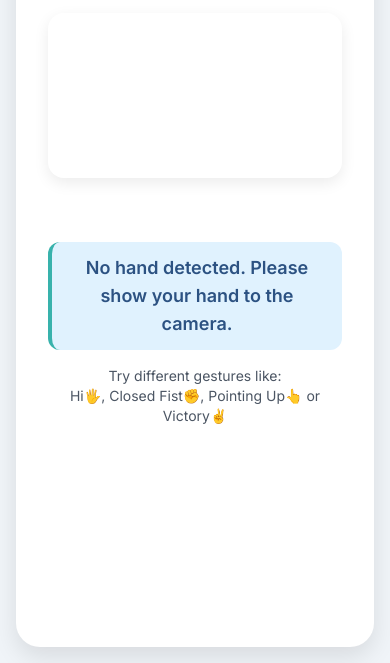
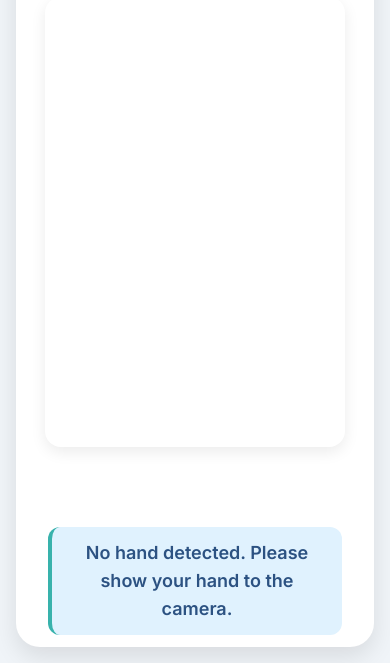
Before and after one commit to Mayur1Kumar/gesture, a plain HTML site: page index.html in a window 390 px wide. Shown: the part 181-844 px from the top of the page. Drawn offline with nearby package versions, Linux system fonts and the light colour scheme.

Commit message:
index.html

```diff
--- a/index.html
+++ b/index.html
@@ -11,16 +11,21 @@
             font-family: 'Inter', sans-serif;
             background-color: #f0f4f8;
             min-height: 100vh;
+            height: 100vh;
+            overflow: hidden;
             display: flex;
             flex-direction: column;
             align-items: center;
             justify-content: center;
             padding: 1rem;
+            box-sizing: border-box;
         }
         .container {
             width: 100%;
             max-width: 1600px;
             min-height: calc(100vh - 2rem);
+            max-height: calc(100vh - 2rem);
+            overflow: hidden;
             background-color: #ffffff;
             border-radius: 1.5rem;
             box-shadow: 0 10px 25px rgba(0, 0, 0, 0.1);
@@ -28,6 +33,7 @@
             display: flex;
             flex-direction: column;
             align-items: center;
+            box-sizing: border-box;
         }
         @media (min-width: 768px) {
             .container {
@@ -61,6 +67,48 @@
             max-height: 550px;
             aspect-ratio: 16/9;
         }
+
+        @media (orientation: portrait) and (max-width: 767px) {
+            .container {
+                flex-direction: column;
+                padding: 1rem;
+                max-height: calc(100vh - 2rem);
+                overflow: hidden;
+            }
+            .video-container {
+                width: auto;
+                margin-right: 0;
+                margin-bottom: 1rem;
+                display: flex;
+                justify-content: center;
+                flex-shrink: 0;
+            }
+            video, canvas {
+                width: 300px;
+                height: 400px;
+                max-height: 600px;
+                aspect-ratio: 4/6;
+            }
+            .results-container {
+                width: 90%;
+                margin-top: 1rem;
+                margin-left: 0;
+                flex-grow: 1;
+                overflow: hidden;
+                display: flex;
+                flex-direction: column;
+                justify-content: center;
+                align-items: center;
+                padding-bottom: 0.5rem;
+            }
+            .emoji-output {
+                font-size: 3rem;
+            }
+            .message-box {
+                font-size: 0.9rem;
+            }
+        }
+
         .message-box {
             background-color: #e0f2fe;
             border-left: 4px solid #38b2ac;
```
